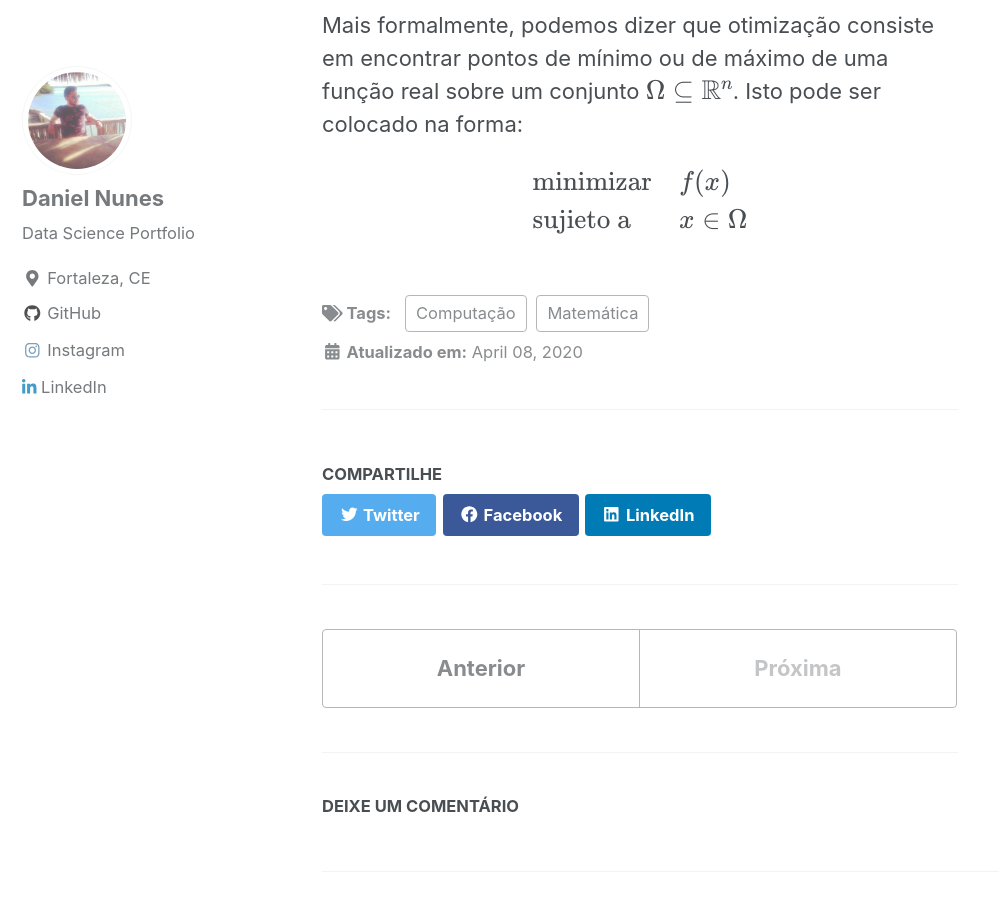
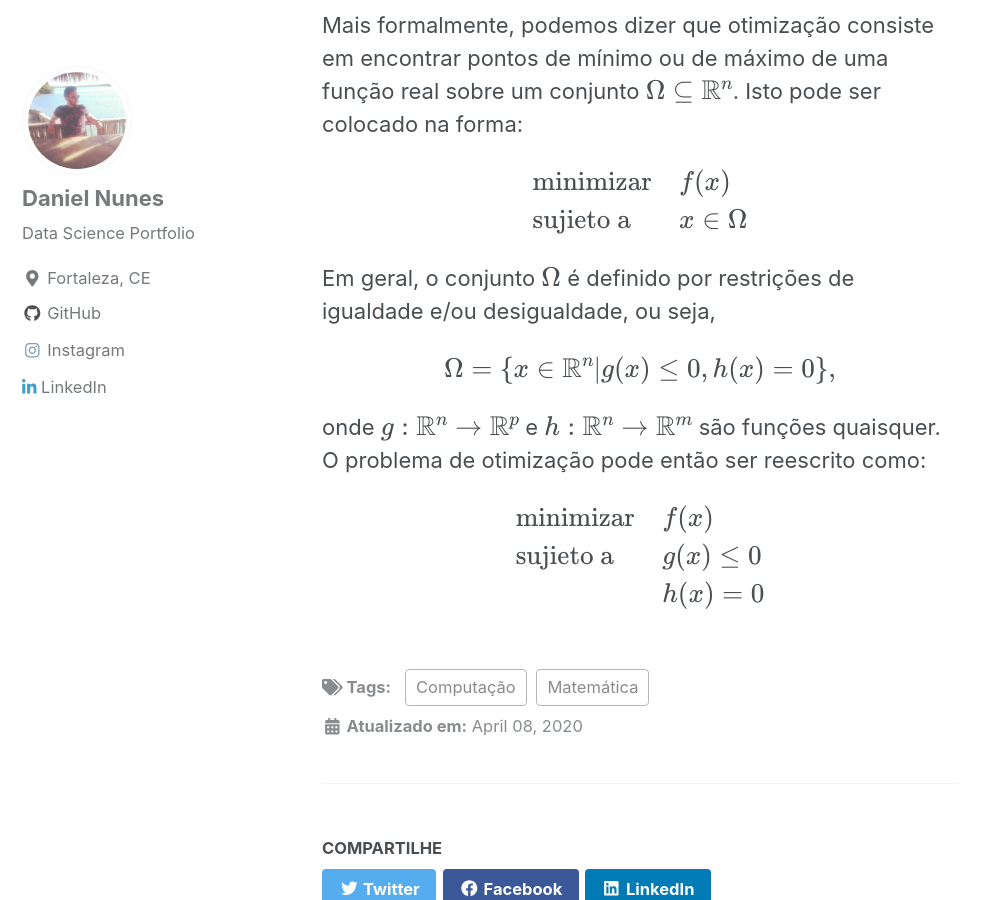
Before and after one commit to danielmnunes/danielmnunes.github.io, a Jekyll site: the page built from _posts/2020-04-08-otimizacao-introducao.md, in a window 1280 px wide and 900 px high, scrolled down 319 px. Shown: the whole window, without its empty margins (0-999 px from the left). Built offline with Jekyll 4.4.1, drawn with Linux system fonts in a browser that asks for light colours; cached includes are drawn as plain includes; nearby versions of some CDN libraries; formulas are drawn with MathJax 3; comment, search, counter and statistics services are not loaded.

Commit message:
Post otimiza 1

```diff
--- a/_posts/2020-04-08-otimizacao-introducao.md
+++ b/_posts/2020-04-08-otimizacao-introducao.md
@@ -11,7 +11,7 @@ header:
 ---
 Otimização, direta ou indiretamente, faz parte do nosso dia a dia. Muitas vezes nem nos damos conta, mas estamos otimizando algo.
 
-Mais formalmente, podemos dizer que otimização consiste em encontrar pontos de mínimo ou de máximo de uma função real sobre um conjunto $$ \Omega \subseteq \mathbb{R}^{n} $$.  Isto pode ser colocado na forma:
+Mais formalmente, podemos dizer que otimização consiste em encontrar pontos de mínimo ou de máximo de uma função real sobre um conjunto $$ \Omega \subseteq \mathbb{R}^{n} $$. Isto pode ser colocado na forma:
 
 $$
 \begin{array}{ll}
@@ -19,3 +19,19 @@ $$
 \text{sujieto a}& x \in \Omega
 \end{array}
 $$
+
+Em geral, o conjunto $$\Omega$$ é definido por restrições de igualdade e/ou desigualdade, ou seja,
+
+$$
+\Omega = \left \{ x \in \mathbb{R}^{n} | g(x) \leq 0, h(x)=0 \right \},
+$$
+
+onde $$ g: \mathbb{R}^n \rightarrow \mathbb{R}^p $$ e $$ h: \mathbb{R}^n \rightarrow \mathbb{R}^m $$ são funções quaisquer. O problema de otimização pode então ser reescrito como:
+
+$$
+\begin{array}{ll}
+\text{minimizar}  & f(x) \\
+\text{sujieto a}& g(x) \leq 0 \\
+                & h(x) = 0
+\end{array}
+$$
```
